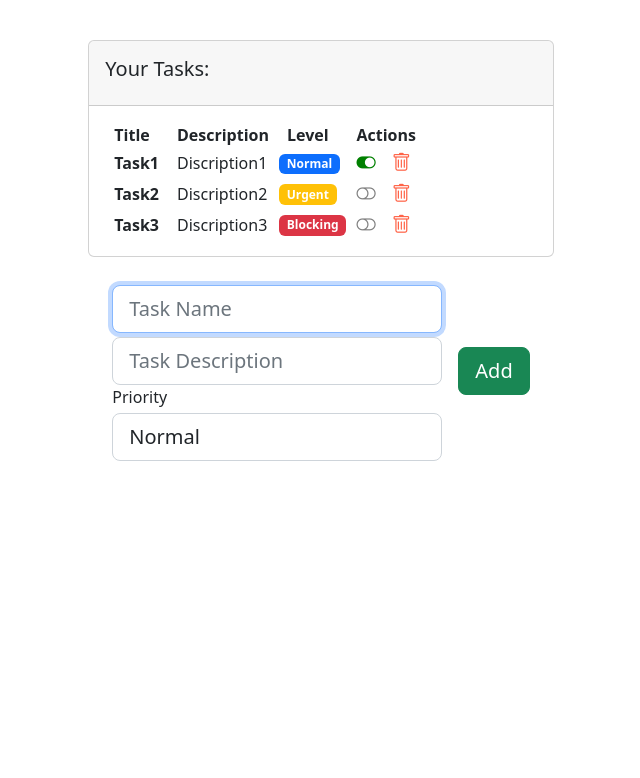
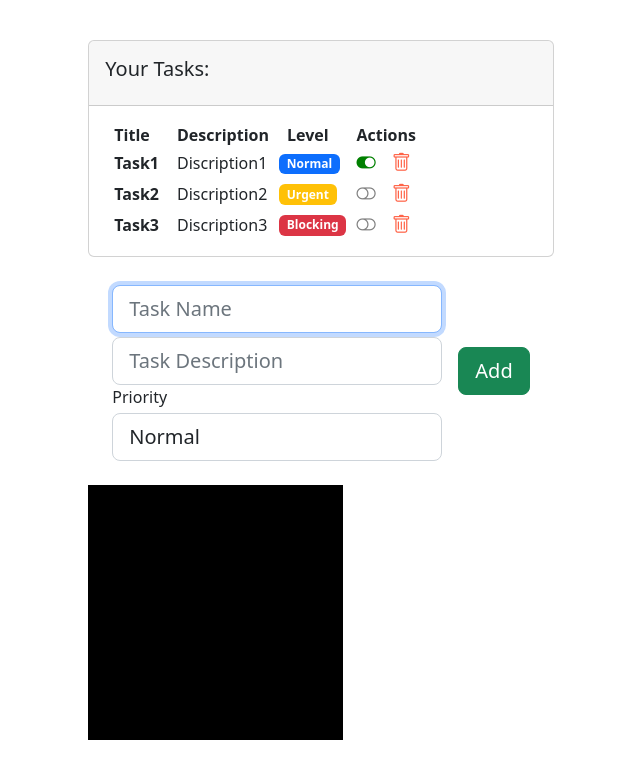
Before and after one commit to ssuarezs/ob_react_n1, a React (Create React App) app: page / in a window 1280 px wide. Shown: the top 778 px of the page, without its empty margins (319-959 px from the left). Built offline with nearby package versions, Linux system fonts and the light colour scheme.

Commit message:
excersise-BlockAleatoryColor

```diff
--- a/src/App.js
+++ b/src/App.js
@@ -1,8 +1,5 @@
-/**
-import ContactListComponent from './components/containers/contactListComponent';
- */
-
 import TaskListComponent from './components/containers/taskListComponent';
+import ColorBlock from './components/pure/ColorBlock';
 import './styles/app.scss'
 
 function App() {
@@ -13,6 +10,7 @@ function App() {
         {/**
           <ContactListComponent></ContactListComponent>
         */}
+        <ColorBlock></ColorBlock>
       </header>
     </div>
   );
--- /dev/null
+++ b/src/components/pure/ColorBlock.jsx
@@ -0,0 +1,62 @@
+import React, { useState } from 'react';
+
+const ColorBlock = () => {
+    const [blockStyle, setBlockStyle] = useState({
+        height: '255px',
+        width: '255px',
+        backgroundColor: 'rgb(0,0,0)'
+    });
+    const [changeColorEnable, setchangeColorEnable] = useState(true);
+    const [changeColorInterval, setchangeColorInterval] = useState(null);
+
+    const changeStyle = () => {
+        let red = parseInt(Math.random()*255)
+        let green = parseInt(Math.random()*255)
+        let blue = parseInt(Math.random()*255)
+
+        const newBackgroundColor = `rgb(${red},${green},${blue})`
+        const tempBlockStyle = {...blockStyle, backgroundColor: newBackgroundColor}
+        setBlockStyle(tempBlockStyle)
+    }
+
+    const onOver = () => {
+        console.log('get into the block')
+        if(!changeColorInterval && changeColorEnable)
+            setchangeColorInterval(setInterval(changeStyle,1000))
+    }
+
+    const onLeave = () => {
+        console.log('get out from block')
+        clearInterval(changeColorInterval)
+        setchangeColorInterval(null)
+    }
+
+    const DoubleClick = () => {
+        console.log('Double Click', changeColorEnable)
+        if (changeColorEnable) {
+            clearInterval(changeColorInterval)
+            setchangeColorInterval(null)
+        }
+
+        if (!changeColorEnable) {
+            clearInterval(changeColorInterval)
+            setchangeColorInterval(setInterval(changeStyle,1000))
+        }
+
+        setchangeColorEnable(!changeColorEnable)
+    }
+
+
+    return (
+        <div>
+            <div
+                style={blockStyle}
+                onMouseOver={onOver}
+                onMouseLeave={onLeave}
+                onDoubleClick={DoubleClick}
+            />
+        </div>
+    );
+}
+
+export default ColorBlock;
```
Also changed, not shown: src/components/pure/optionalRender.jsx (added, +62 -0 lines), 1 other file (tests, documents, lock files or other folders).
